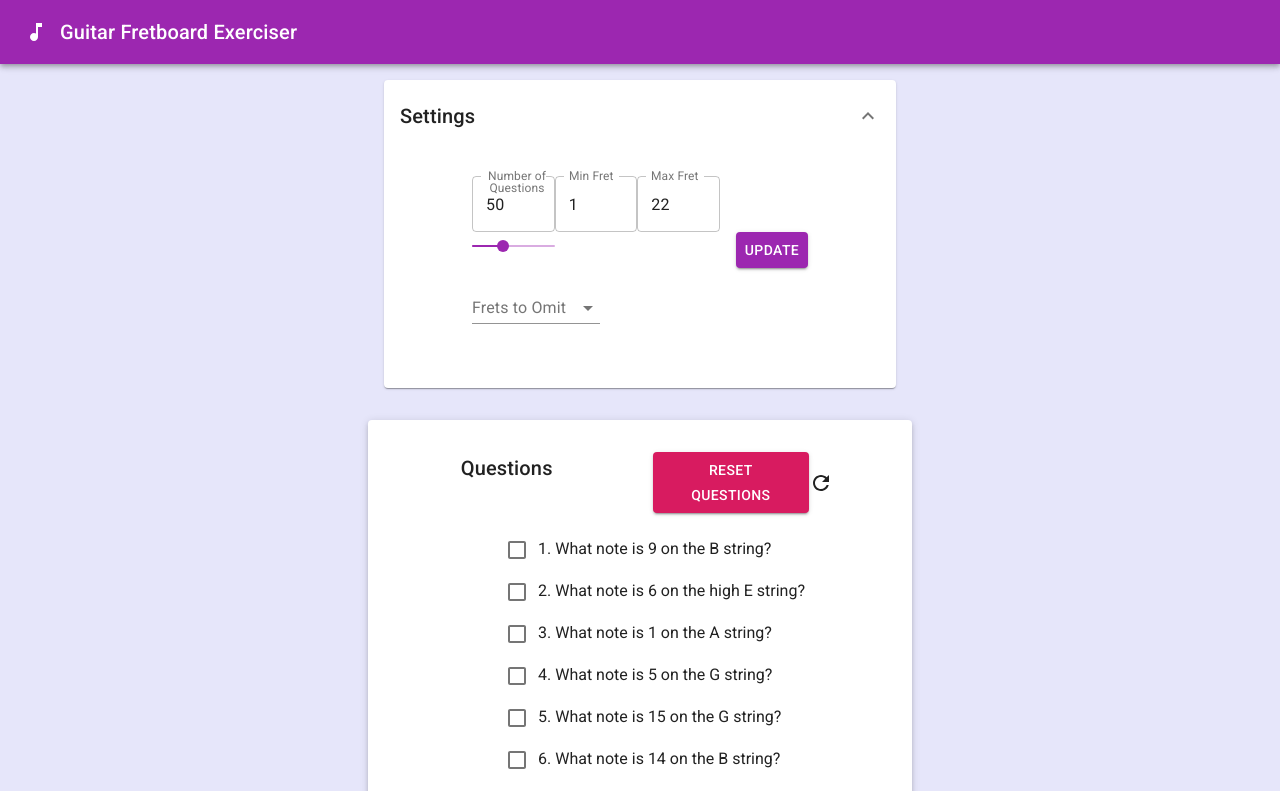
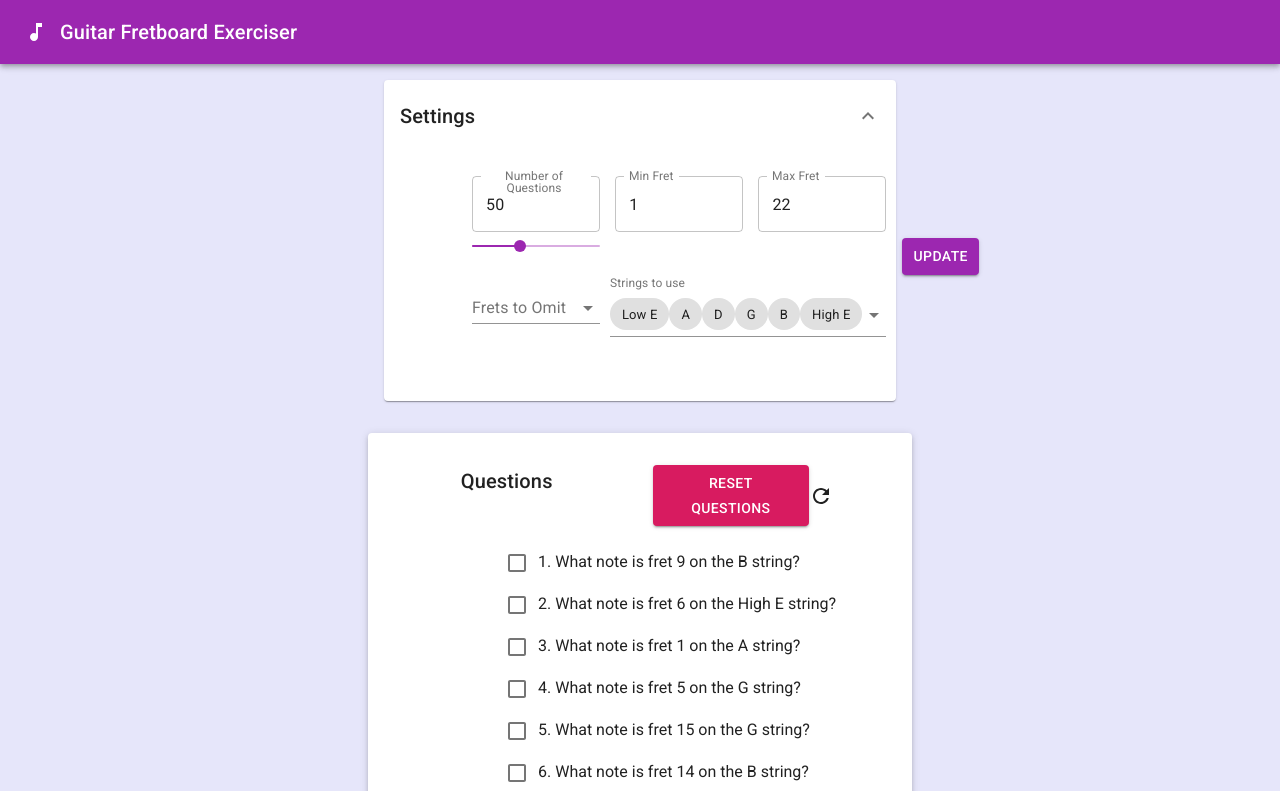
Before and after one commit to christianflorez/guitar-fretboard-exercises, a React (Create React App) app: page / in a window 1280 px wide. Shown: the top 791 px of the page. Built offline with nearby package versions, Linux system fonts and the light colour scheme.

Commit message:
add strings to use feature

```diff
--- a/src/FretboardExercises.js
+++ b/src/FretboardExercises.js
@@ -70,6 +70,7 @@ function FretboardExercises() {
     minFret: defaultMinFret,
     maxFret: defaultMaxFret,
     omittedFrets: [],
+    stringsToUse: strings,
   });
 
   const [checkedState, setCheckedState] = React.useState(() =>
@@ -84,13 +85,14 @@ function FretboardExercises() {
     maxFret,
     omittedFrets,
     numberOfPrompts,
+    stringsToUse,
   }) {
     const promptRawValues = [];
 
     _.times(numberOfPrompts, (i) => {
       let isUnique = false;
       while (!isUnique) {
-        const stringIndex = getRandomInt(0, strings.length - 1);
+        const stringIndex = getRandomInt(0, stringsToUse.length - 1);
         const fret = getFret(minFret, maxFret, omittedFrets);
         const existingPrompt = _.find(
           promptRawValues,
@@ -147,6 +149,7 @@ function FretboardExercises() {
           index={i}
           fret={prompt.fret}
           stringIndex={prompt.stringIndex}
+          strings={state.stringsToUse}
           checked={checkedState[i]}
           setChecked={handleCheck}
         />
@@ -156,7 +159,7 @@ function FretboardExercises() {
 
   return (
     <>
-      <Settings updateState={updateState} />
+      <Settings updateState={updateState} stringsToUse={state.stringsToUse} />
       <StyledPaper elevation={3}>
         <HeaderContainer>
           <Typography variant="h6">Questions</Typography>
--- a/src/Prompt.js
+++ b/src/Prompt.js
@@ -2,7 +2,7 @@ import React from "react";
 import styled from "styled-components";
 import Checkbox from "@material-ui/core/Checkbox";
 import Fade from "@material-ui/core/Fade";
-import { strings, allNotes, stringNoteOffsets } from "./constants";
+import { allNotes, stringNoteOffsets } from "./constants";
 
 const Answer = styled.div`
   color: skyblue;
@@ -13,12 +13,13 @@ const PromptContainer = styled.div`
   cursor: pointer;
 `;
 
-function Prompt({ index, fret, stringIndex, checked, setChecked }) {
+function Prompt({ index, fret, stringIndex, checked, setChecked, strings }) {
   const handleChange = (event) => {
     setChecked(index, event.target.checked);
   };
 
-  const stringNoteOffset = stringNoteOffsets[stringIndex];
+  const stringName = strings[stringIndex];
+  const stringNoteOffset = stringNoteOffsets[stringName];
   const normalizedFret = fret + stringNoteOffset;
   const noteNameAnswer = allNotes[normalizedFret % 12];
 
@@ -29,9 +30,8 @@ function Prompt({ index, fret, stringIndex, checked, setChecked }) {
         onChange={handleChange}
         inputProps={{ "aria-label": "primary checkbox" }}
       />
-      {index + 1}. What note is {fret} on the{" "}
-      {stringIndex === 0 ? "low " : stringIndex === 5 ? "high " : ""}
-      {strings[stringIndex]} string?
+      {index + 1}. What note is fret {fret} on the {strings[stringIndex]}{" "}
+      string?
       {checked && (
         <Fade in={checked}>
           <Answer>The answer is: {noteNameAnswer}</Answer>
--- a/src/Settings.js
+++ b/src/Settings.js
@@ -19,7 +19,7 @@ import {
   defaultNumberOfPrompts,
   defaultMinFret,
   defaultMaxFret,
-  strings,
+  strings as allStrings,
 } from "./constants";
 
 const StyledAccordion = styled(Accordion)`
@@ -82,13 +82,14 @@ const MultiSelectFormControl = styled(FormControl)`
   }
 `;
 
-function Settings({ updateState }) {
+function Settings({ updateState, stringsToUse }) {
   const [numberOfPrompts, setNumberOfPrompts] = React.useState(
     defaultNumberOfPrompts
   );
   const [minFret, setMinFret] = React.useState(defaultMinFret);
   const [maxFret, setMaxFret] = React.useState(defaultMaxFret);
   const [omittedFrets, setOmittedFrets] = React.useState([]);
+  const [strings, setStrings] = React.useState(stringsToUse);
 
   const currentTotalPossiblePrompts =
     (Number(maxFret) + 1 - Number(minFret)) * strings.length -
@@ -106,11 +107,13 @@ function Settings({ updateState }) {
   function adjustNumberOfPrompts(
     minFretToUse,
     maxFretToUse,
-    omittedFretsToUse
+    omittedFretsToUse,
+    stringsAvailable
   ) {
     const newTotalPossiblePrompts =
-      (Number(maxFretToUse) + 1 - Number(minFretToUse)) * strings.length -
-      omittedFretsToUse.length * strings.length;
+      (Number(maxFretToUse) + 1 - Number(minFretToUse)) *
+        stringsAvailable.length -
+      omittedFretsToUse.length * stringsAvailable.length;
 
     if (newTotalPossiblePrompts < numberOfPrompts) {
       setNumberOfPrompts(newTotalPossiblePrompts);
@@ -123,11 +126,18 @@ function Settings({ updateState }) {
     setNumberOfPrompts(Number(event.target.value));
   }
 
-  function handleMultiSelectChange(event) {
+  function handleNumPromptsChange(event) {
     const value = event.target.value;
     setOmittedFrets(value);
 
-    adjustNumberOfPrompts(minFret, maxFret, value);
+    adjustNumberOfPrompts(minFret, maxFret, value, strings);
+  }
+
+  function handleStringsChange(event) {
+    const value = event.target.value;
+    setStrings(value);
+
+    adjustNumberOfPrompts(minFret, maxFret, omittedFrets, value);
   }
 
   function handleMinFretChange(event) {
@@ -135,7 +145,7 @@ function Settings({ updateState }) {
     if (value < defaultMinFret || value >= maxFret) return;
     setMinFret(value);
 
-    adjustNumberOfPrompts(value, maxFret, omittedFrets);
+    adjustNumberOfPrompts(value, maxFret, omittedFrets, strings);
   }
 
   function handleMaxFretChange(event) {
@@ -143,7 +153,7 @@ function Settings({ updateState }) {
     if (value > defaultMaxFret || value <= minFret) return;
     setMaxFret(value);
 
-    adjustNumberOfPrompts(minFret, value, omittedFrets);
+    adjustNumberOfPrompts(minFret, value, omittedFrets, strings);
   }
 
   function handleChangeNumPromptsSlider(event, newValue) {
@@ -151,7 +161,13 @@ function Settings({ updateState }) {
   }
 
   function onSubmit() {
-    const updatedState = { numberOfPrompts, minFret, maxFret, omittedFrets };
+    const updatedState = {
+      numberOfPrompts,
+      minFret,
+      maxFret,
+      omittedFrets,
+      stringsToUse: strings,
+    };
     updateState(updatedState);
   }
 
@@ -224,7 +240,7 @@ function Settings({ updateState }) {
                     id="mutiple-chip"
                     multiple
                     value={omittedFrets}
-                    onChange={handleMultiSelectChange}
+                    onChange={handleNumPromptsChange}
                     input={<Input id="select-multiple-chip" />}
                     renderValue={(selected) => (
                       <div>
@@ -237,6 +253,32 @@ function Settings({ updateState }) {
                     {possibleFrets.map((fret) => (
                       <MenuItem key={fret} value={fret}>
                         {fret}
+                      </MenuItem>
+                    ))}
+                  </Select>
+                </MultiSelectFormControl>
+                <MultiSelectFormControl>
+                  <InputLabel id="mutiple-chip-label2">
+                    Strings to use
+                  </InputLabel>
+                  <Select
+                    labelId="mutiple-chip-label"
+                    id="mutiple-chip"
+                    multiple
+                    value={strings}
+                    onChange={handleStringsChange}
+                    input={<Input id="select-multiple-chip2" />}
+                    renderValue={(selected) => (
+                      <div>
+                        {selected.map((value) => (
+                          <Chip key={value} label={value} />
+                        ))}
+                      </div>
+                    )}
+                  >
+                    {allStrings.map((string) => (
+                      <MenuItem key={string} value={string}>
+                        {string}
                       </MenuItem>
                     ))}
                   </Select>
--- a/src/constants.js
+++ b/src/constants.js
@@ -1,4 +1,4 @@
-export const strings = ["E", "A", "D", "G", "B", "E"];
+export const strings = ["Low E", "A", "D", "G", "B", "High E"];
 
 export const allNotes = [
   "A",
@@ -15,7 +15,14 @@ export const allNotes = [
   "G#/Ab",
 ];
 
-export const stringNoteOffsets = [7, 0, 5, 10, 2, 7];
+export const stringNoteOffsets = {
+  "Low E": 7,
+  A: 0,
+  D: 5,
+  G: 10,
+  B: 2,
+  "High E": 7,
+};
 
 export const defaultNumberOfPrompts = 50;
 
```
